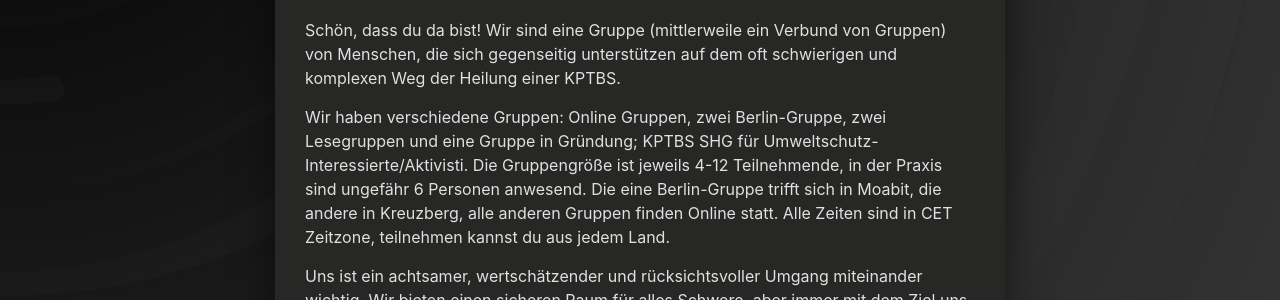
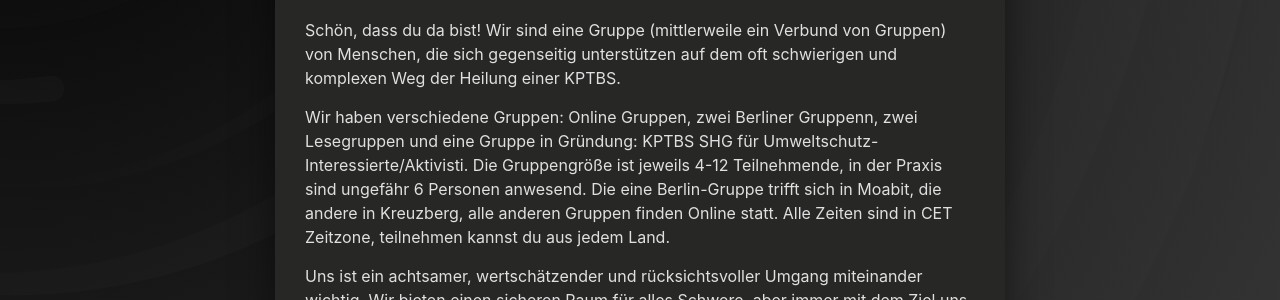
Before and after one commit to 3xz/k-ptbs, a Jekyll site: the page built from _posts/2023-07-18-willkommen.md, in a window 1280 px wide and 1262 px high. Shown: the part 292-592 px from the top of the window. Built offline with Jekyll 4.4.1, drawn with Linux system fonts in a browser that asks for light colours.

Commit message:
Update 2023-07-18-willkommen.md

```diff
--- a/_posts/2023-07-18-willkommen.md
+++ b/_posts/2023-07-18-willkommen.md
@@ -5,7 +5,7 @@ title: Selbsthilfe Gruppen Komplexe Posttraumatische Belastungsstörung
 
 Schön, dass du da bist! Wir sind eine Gruppe (mittlerweile ein Verbund von Gruppen) von Menschen, die sich gegenseitig unterstützen auf dem oft schwierigen und komplexen Weg der Heilung einer KPTBS.
 
-Wir haben verschiedene Gruppen: Online Gruppen, zwei Berlin-Gruppe, zwei Lesegruppen und eine Gruppe in Gründung; KPTBS SHG für Umweltschutz-Interessierte/Aktivisti.
+Wir haben verschiedene Gruppen: Online Gruppen, zwei Berliner Gruppenn, zwei Lesegruppen und eine Gruppe in Gründung: KPTBS SHG für Umweltschutz-Interessierte/Aktivisti.
 Die Gruppengröße ist jeweils 4-12 Teilnehmende, in der Praxis sind ungefähr 6 Personen anwesend. Die eine Berlin-Gruppe trifft sich in Moabit, die andere in Kreuzberg, alle anderen Gruppen finden Online statt. Alle Zeiten sind in CET Zeitzone, teilnehmen kannst du aus jedem Land.
 
 Uns ist ein achtsamer, wertschätzender und rücksichtsvoller Umgang miteinander wichtig. Wir bieten einen sicheren Raum für alles Schwere, aber immer mit dem Ziel uns auf dem Heilungsweg zu unterstützen. Wir treffen uns anonym und alles Gesagte bleibt vertraulich. Die technische Basis für unseren sicheren Raum bildet freie, quelloffene und ende-zu-ende-verschlüsselte Software. Psychische Sicherheit schenken wir uns gemeinsam, durch aktives Praktizieren unserer Gruppenregeln.
```
